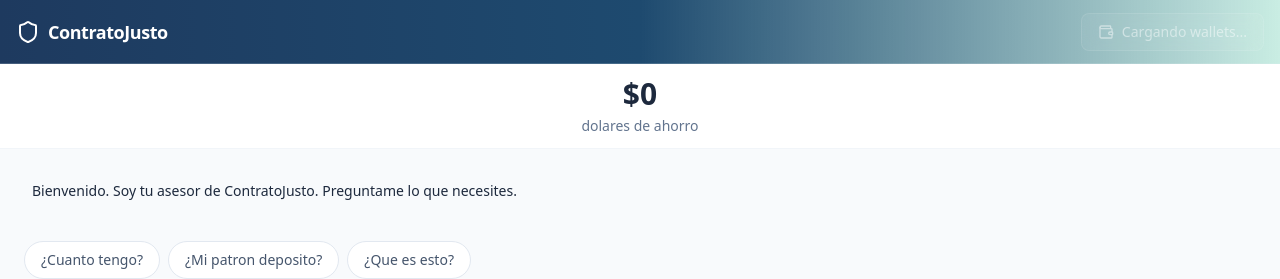
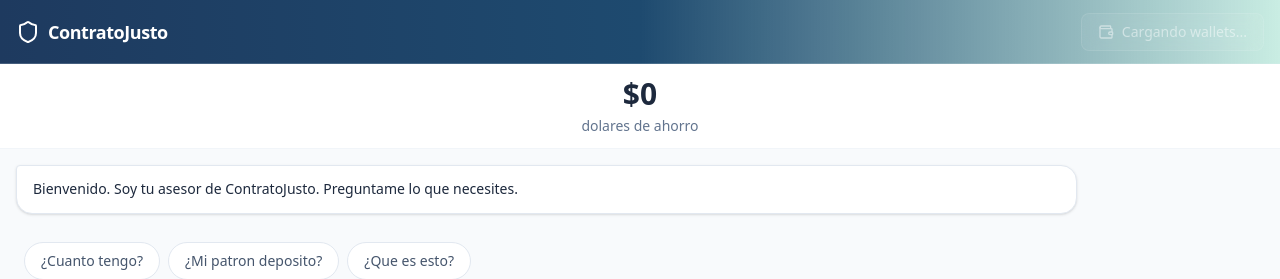
Before and after one commit to PrismaVendimiaTech/contratojusto, a Next.js app in the folder packages/frontend/: page /trabajador in a window 1280 px wide. Shown: the top 279 px of the page. Built offline with nearby package versions, Linux system fonts and the light colour scheme; no server answers; what @stellar/stellar-sdk would draw is missing.

Commit message:
feat: improve chat bubble design for visual clarity
User bubbles: brand-primary bg + white text + right aligned
AI bubbles: white bg + border + shadow + left aligned
Chat area: subtle gray background for contrast

- Gabriel Paz -

```diff
--- a/packages/frontend/components/chat/ChatBubble.tsx
+++ b/packages/frontend/components/chat/ChatBubble.tsx
@@ -10,20 +10,28 @@
 }
 
 const bubbleStyles = {
-  ai: 'bg-chat-ai rounded-2xl rounded-bl-sm max-w-[85%] mr-auto',
-  user: 'bg-chat-user rounded-2xl rounded-br-sm max-w-[85%] ml-auto',
+  ai: 'bg-white border border-slate-200 shadow-sm rounded-2xl rounded-tl-sm max-w-[85%] mr-auto',
+  user: 'bg-brand-primary text-white rounded-2xl rounded-tr-sm max-w-[85%] ml-auto',
   system: 'bg-chat-system rounded-xl max-w-[90%] mx-auto text-center',
+};
+
+const textStyles = {
+  ai: 'text-sm text-slate-800',
+  user: 'text-sm text-white',
+  system: 'text-sm text-slate-600',
 };
 
 export default function ChatBubble({ role, content, children }: ChatBubbleProps) {
   return (
     <motion.div
-      initial={{ y: 20, opacity: 0 }}
+      initial={{ y: 12, opacity: 0 }}
       animate={{ y: 0, opacity: 1 }}
-      transition={{ duration: 0.2 }}
-      className={`p-4 ${bubbleStyles[role]}`}
+      transition={{ duration: 0.25, ease: 'easeOut' }}
+      className={`px-4 py-3 ${bubbleStyles[role]}`}
     >
-      <p className="text-sm text-slate-800 whitespace-pre-wrap">{content}</p>
+      {content && (
+        <p className={`${textStyles[role]} whitespace-pre-wrap leading-relaxed`}>{content}</p>
+      )}
       {children}
     </motion.div>
   );
--- a/packages/frontend/components/chat/ChatFullscreen.tsx
+++ b/packages/frontend/components/chat/ChatFullscreen.tsx
@@ -42,7 +42,7 @@
   return (
     <div className="flex flex-col" style={{ height: 'calc(100vh - 64px - 56px)' }}>
       {/* Messages area */}
-      <div ref={scrollRef} className="flex-1 overflow-y-auto p-4 chat-scroll space-y-3">
+      <div ref={scrollRef} className="flex-1 overflow-y-auto p-4 chat-scroll space-y-4 bg-slate-50">
         <ChatMessages items={timeline} isLoading={isLoading} />
         {!hasUserMessages && (
           <SuggestionChips
```
